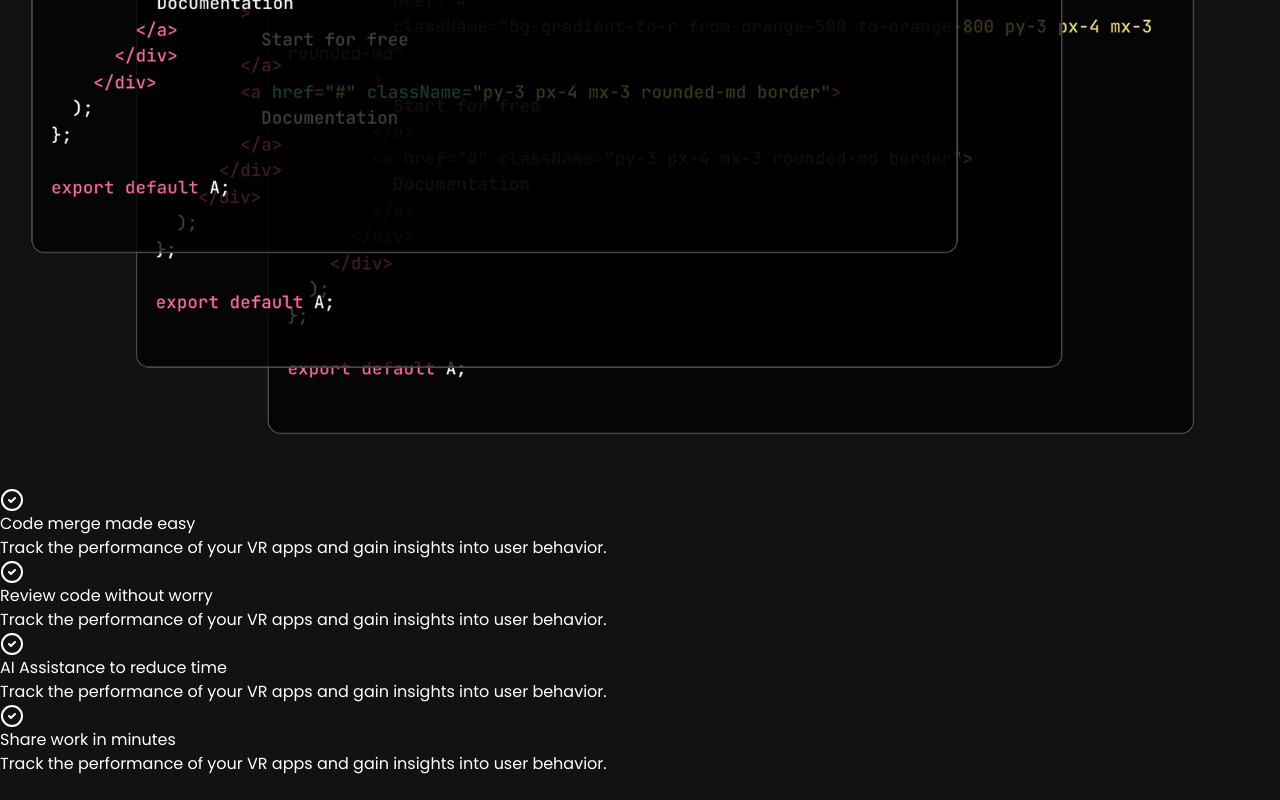
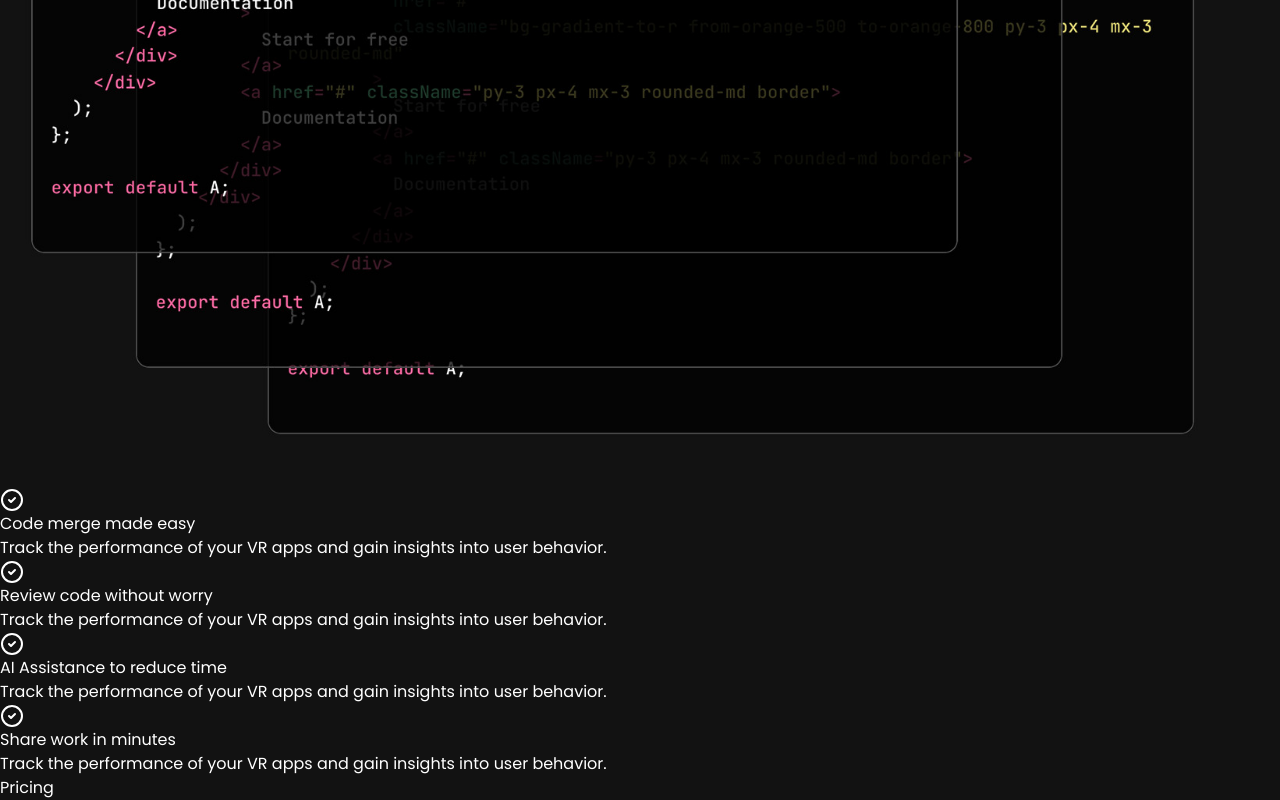
Before and after one commit to vidakpop/virtualreality, a React (Vite) app: page / in a window 1280 px wide. Shown: the part 2343-3143 px from the top of the page. Before the commit the page ends 3119 px from the top, so only its background shows below. Built offline with nearby package versions, Linux system fonts and the light colour scheme.

Commit message:
"Added import and component for Pricing"

```diff
--- a/src/App.jsx
+++ b/src/App.jsx
@@ -3,6 +3,7 @@
 import HeroSection from './components/HeroSection'
 import FeatureSection from './components/FeatureSection'
 import Workflow from './components/Workflow'
+import Pricing from './components/Pricing'
 
 const App = () => {
   return (
@@ -12,6 +13,7 @@
         <HeroSection />
         <FeatureSection />
         <Workflow />
+        <Pricing />
      </div>
 
     </>
--- /dev/null
+++ b/src/components/Pricing.jsx
@@ -0,0 +1,9 @@
+import React from 'react'
+
+const Pricing = () => {
+  return (
+    <div>Pricing</div>
+  )
+}
+
+export default Pricing
```
